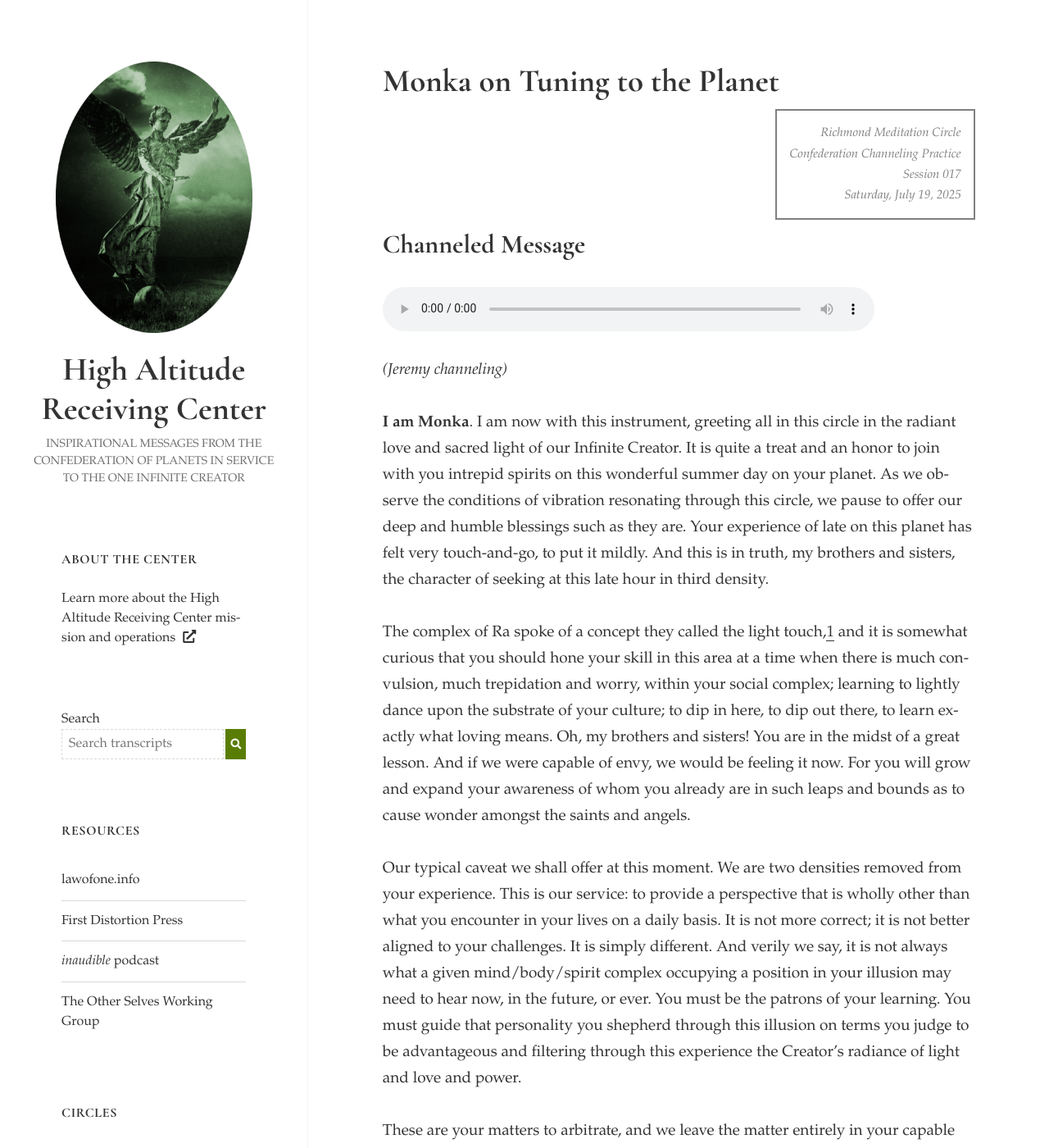
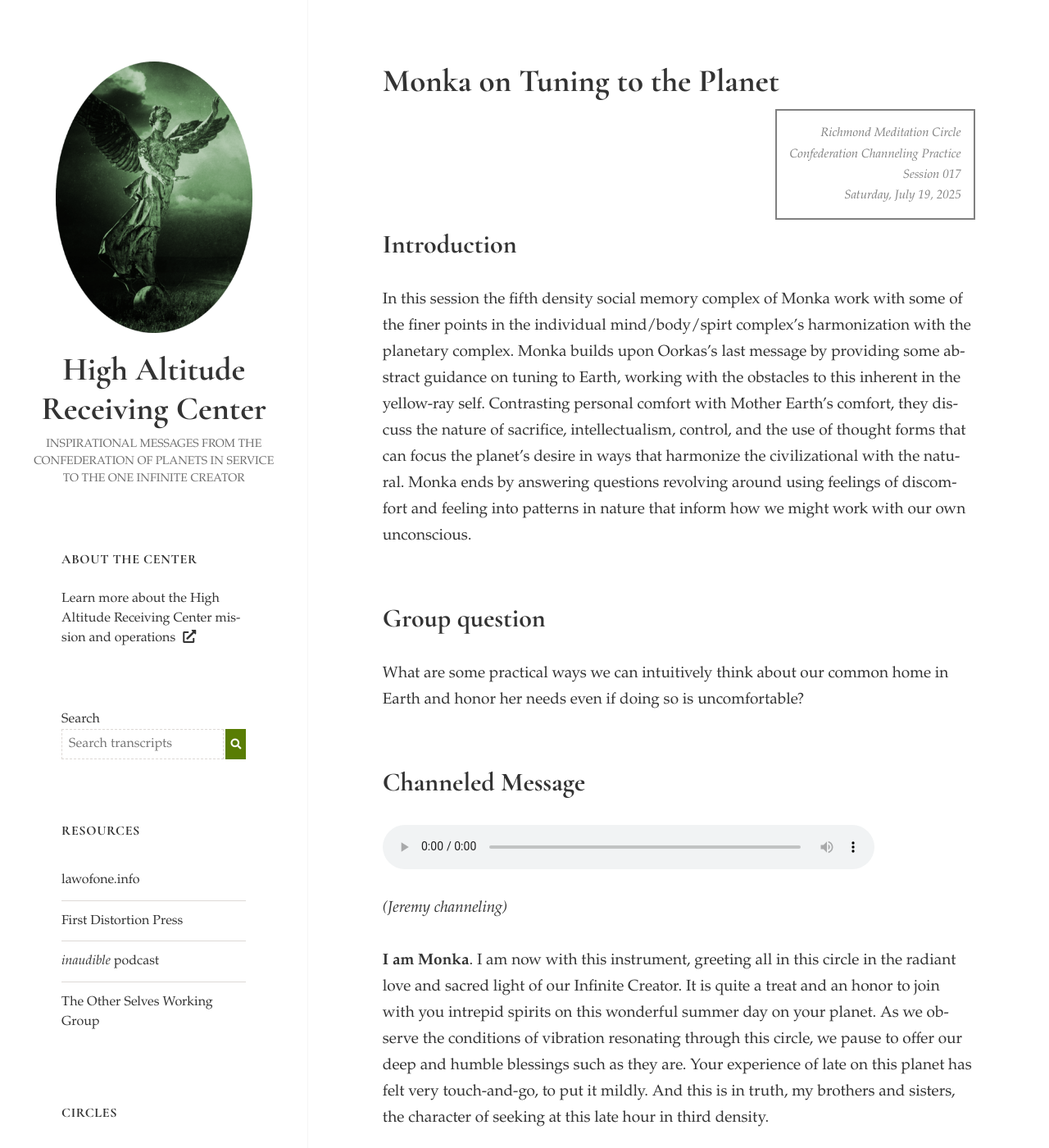
Before and after one commit to oswg/harc, a Jekyll site: the page built from _posts/2025-07-19_richmond_ccp_017.md, in a window 1280 px wide and 1400 px high. Shown: the whole window at 82% size. Built offline with Jekyll 4.4.1, drawn with Linux system fonts in a browser that asks for light colours.

Commit message:
fixed intro

```diff
--- a/_posts/2025-07-19_richmond_ccp_017.md
+++ b/_posts/2025-07-19_richmond_ccp_017.md
@@ -41,6 +41,8 @@ categories:
 - Topics/Third Density
 - Topics/Thought Forms
 audio: "https://harc-assets.s3.us-east-1.amazonaws.com/audio/2025-07-19_richmond_ccp_017.mp3"
+introduction: In this session the fifth density social memory complex of Monka work with some of the finer points in the individual mind/body/spirt complex’s harmonization with the planetary complex. Monka builds upon Oorkas’s last message by providing some abstract guidance on tuning to Earth, working with the obstacles to this inherent in the yellow-ray self. Contrasting personal comfort with Mother Earth’s comfort, they discuss the nature of sacrifice, intellectualism, control, and the use of thought forms that can focus the planet’s desire in ways that harmonize the civilizational with the natural. Monka ends by answering questions revolving around using feelings of discomfort and feeling into patterns in nature that inform how we might work with our own unconscious.
+group_question: What are some practical ways we can intuitively think about our common home in Earth and honor her needs even if doing so is uncomfortable?
 ---
 
 _(Jeremy channeling)_
```
